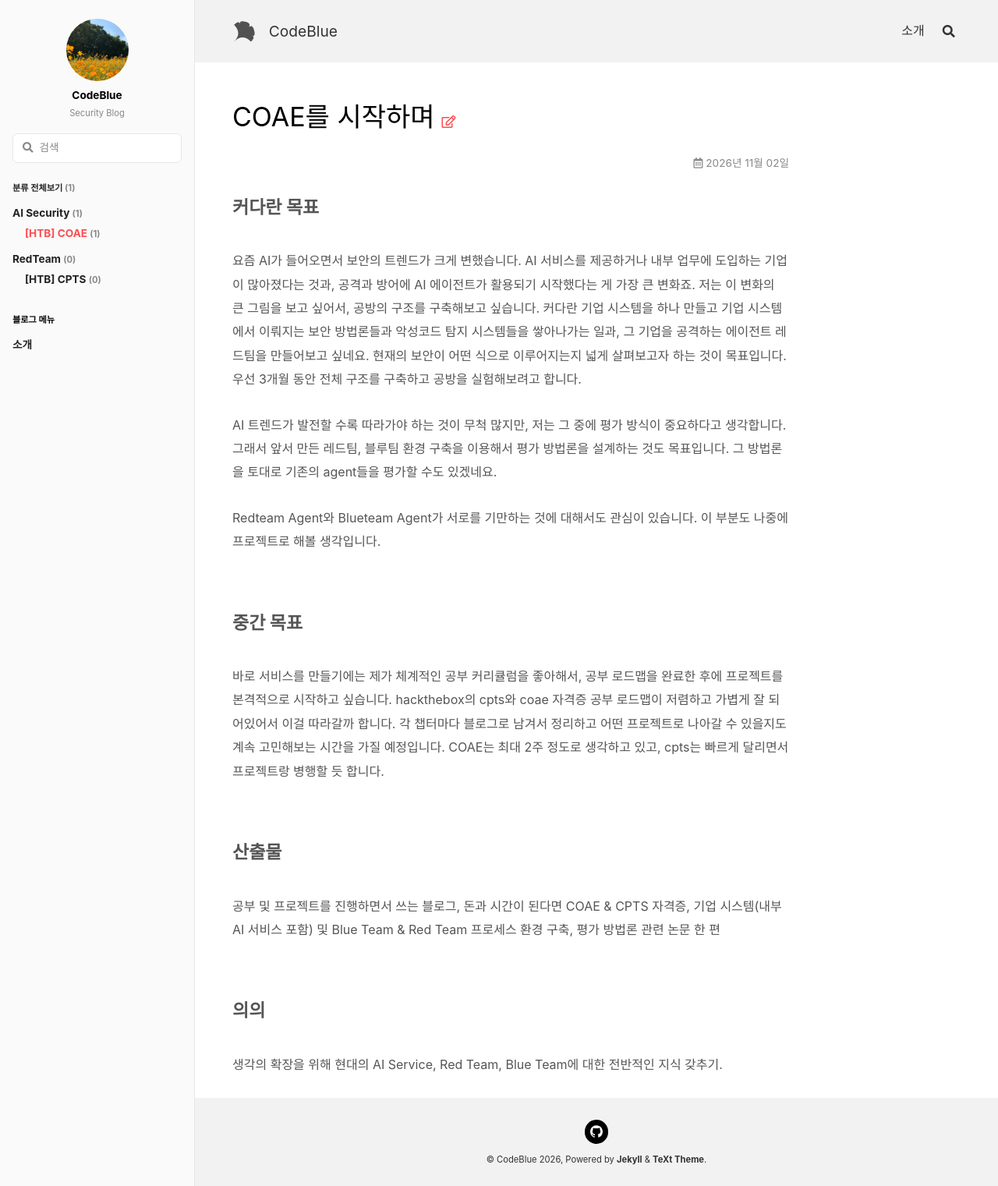
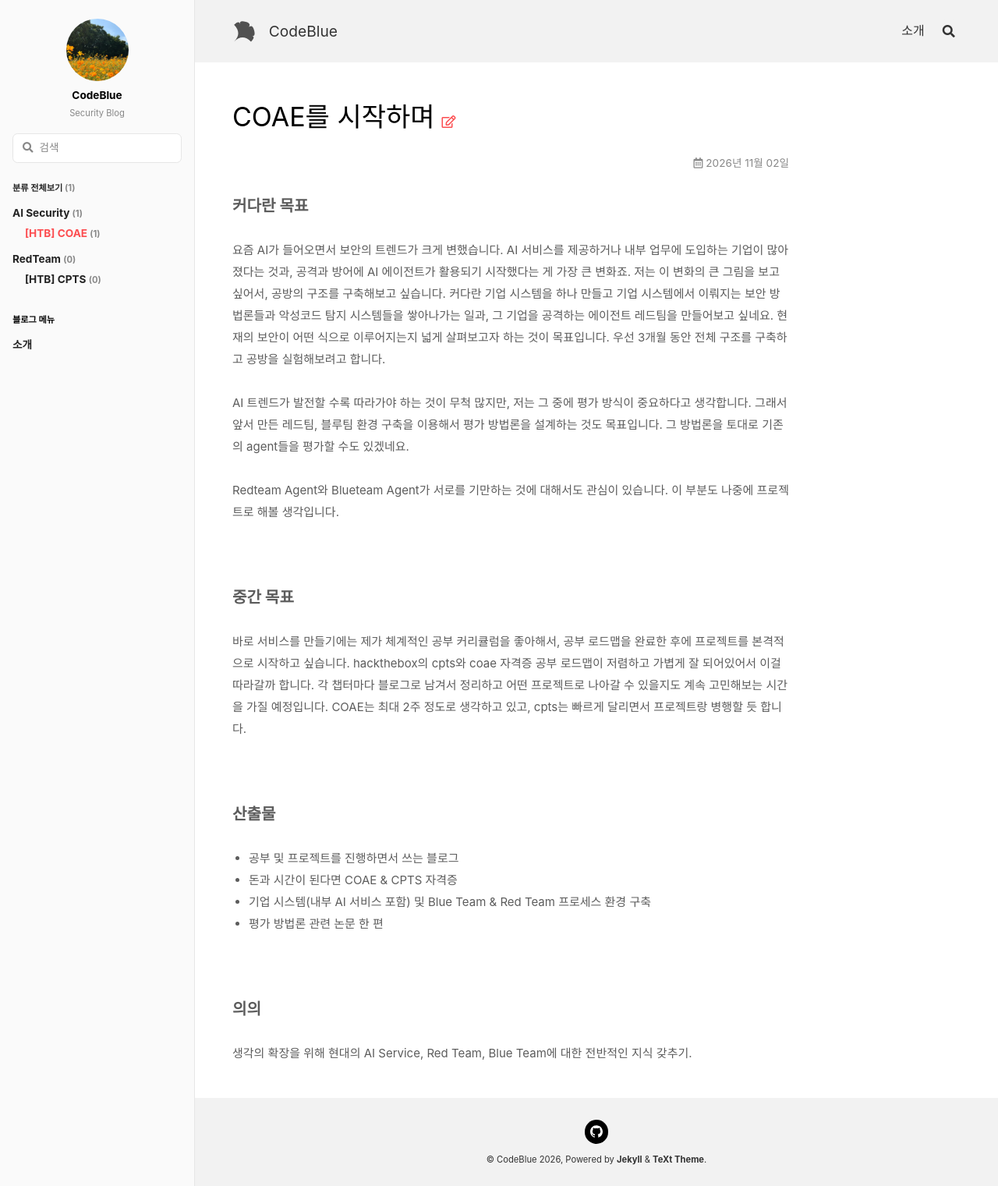
Before and after one commit to CodeBlue0/codeblue0.github.io, a Jekyll site: the page built from _posts/2026-11-02-coae-start.md, in a window 1280 px wide. Shown: the whole page at 78% size. Built offline with Jekyll 4.4.1, drawn with Linux system fonts in a browser that asks for light colours; nearby versions of some CDN libraries; some web fonts are replaced; comment, search, counter and statistics services are not loaded; part of the change alters nothing that is shown.

Commit message:
Match COAE post typography to reference and list deliverables

```diff
--- a/_posts/2026-11-02-coae-start.md
+++ b/_posts/2026-11-02-coae-start.md
@@ -23,7 +23,10 @@ Redteam Agent와 Blueteam Agent가 서로를 기만하는 것에 대해서도
 
 ## 산출물
 
-공부 및 프로젝트를 진행하면서 쓰는 블로그, 돈과 시간이 된다면 COAE & CPTS 자격증, 기업 시스템(내부 AI 서비스 포함) 및 Blue Team & Red Team 프로세스 환경 구축, 평가 방법론 관련 논문 한 편
+* 공부 및 프로젝트를 진행하면서 쓰는 블로그
+* 돈과 시간이 된다면 COAE & CPTS 자격증
+* 기업 시스템(내부 AI 서비스 포함) 및 Blue Team & Red Team 프로세스 환경 구축
+* 평가 방법론 관련 논문 한 편
 
 ## 의의
 
@@ -33,18 +36,18 @@ Redteam Agent와 Blueteam Agent가 서로를 기만하는 것에 대해서도
 
 <style>
 .article--post .article__content .coae-start-note {
-  color: #555;
-  font-size: 16px;
-  line-height: 1.9;
+  color: #5c5c5c;
+  font-size: 15px;
+  line-height: 28px;
 }
 .article--post .article__content .coae-start-note > h2 {
-  margin: 72px 0 36px;
+  margin: 80px 0 28px;
   padding: 0;
   border: 0;
   color: inherit;
-  font-size: 23px;
+  font-size: 20.16px;
   font-weight: 700;
-  line-height: 1.5;
+  line-height: 30px;
 }
 .article--post .article__content .coae-start-note > h2:first-child {
   margin-top: 24px;
@@ -52,10 +55,18 @@ Redteam Agent와 Blueteam Agent가 서로를 기만하는 것에 대해서도
 .article--post .article__content .coae-start-note > p {
   margin: 0 0 28px;
 }
+.article--post .article__content .coae-start-note > ul {
+  margin: 0 0 28px;
+  padding-left: 1.4em;
+  list-style-type: disc;
+}
 @media (max-width: 767px) {
+  .article--post .article__content .coae-start-note {
+    line-height: 23px;
+  }
   .article--post .article__content .coae-start-note > h2 {
     margin: 56px 0 28px;
-    font-size: 22px;
+    font-size: 20px;
   }
 }
 </style>
```
